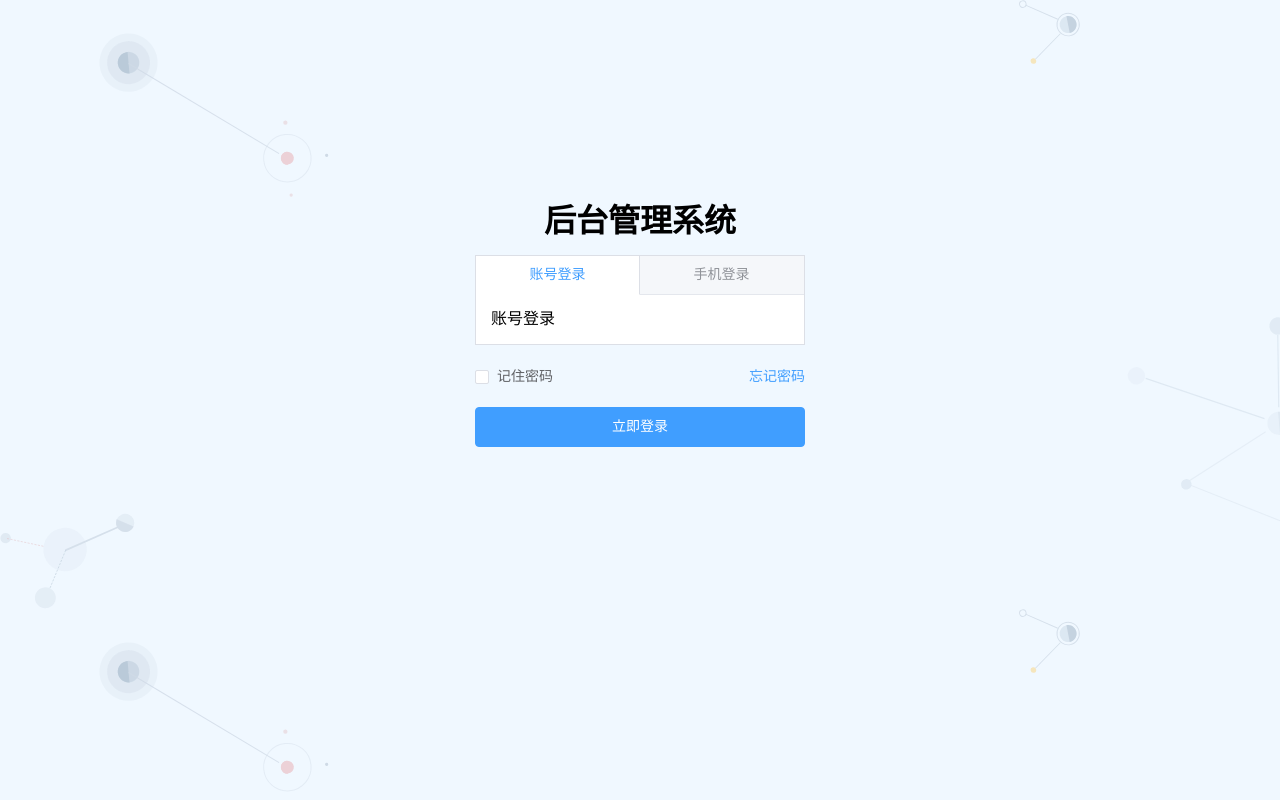
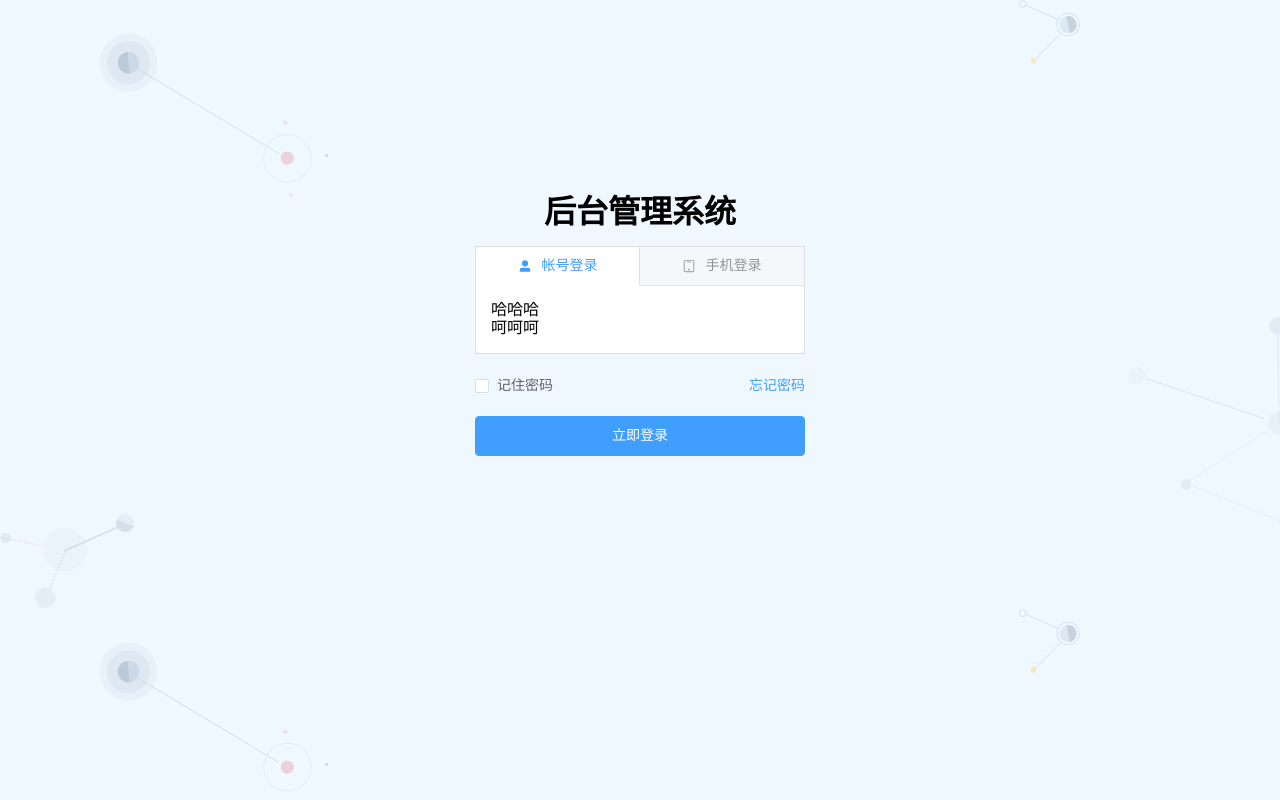
Before and after one commit to Thiefmooner/adminsys, a Vue app: page /#/login in a window 1280 px wide. Built offline with nearby package versions, Linux system fonts and the light colour scheme.

Commit message:
feat:通过activeName可以区分当前选的是哪个tabs

```diff
--- a/components.d.ts
+++ b/components.d.ts
@@ -10,6 +10,7 @@ declare module 'vue' {
     ElButton: typeof import('element-plus/es')['ElButton']
     ElCheckbox: typeof import('element-plus/es')['ElCheckbox']
     ElContainer: typeof import('element-plus/es')['ElContainer']
+    ElIcon: typeof import('element-plus/es')['ElIcon']
     ElLink: typeof import('element-plus/es')['ElLink']
     ElTabPane: typeof import('element-plus/es')['ElTabPane']
     ElTabs: typeof import('element-plus/es')['ElTabs']
--- a/src/views/login/c-cpns/login-panel.vue
+++ b/src/views/login/c-cpns/login-panel.vue
@@ -2,16 +2,40 @@
   <div class="login-panel">
     <h1 class="title">后台管理系统</h1>
     <div class="tabs">
-      <el-tabs type="border-card" stretch>
-        <el-tab-pane label="账号登录">账号登录</el-tab-pane>
-        <el-tab-pane label="手机登录">手机登录</el-tab-pane>
+      <!--activeName是选中tabs的name值，
+      你选择哪个tabs，activeName就是那个tabs的name值-->
+      <el-tabs type="border-card" stretch v-model="activeName">
+        <el-tab-pane label="账号登录" name="account">
+          <template #label>
+            <div class="label">
+              <el-icon><user-filled /></el-icon>
+              <span class="text">帐号登录</span>
+            </div>
+          </template>
+          <div>哈哈哈</div>
+          <div>呵呵呵</div>
+        </el-tab-pane>
+        <el-tab-pane label="手机登录" name="phone">
+          <template #label>
+            <div class="label">
+              <el-icon><Cellphone /></el-icon>
+              <span class="text">手机登录</span>
+            </div>
+          </template>
+          <div>hhh</div>
+          <div>hhhhh</div>
+        </el-tab-pane>
       </el-tabs>
     </div>
     <div class="control-account">
       <el-checkbox v-model="isRemember" label="记住密码" size="large" />
       <el-link type="primary">忘记密码</el-link>
     </div>
-    <el-button class="login-btn" type="primary" size="large"
+    <el-button
+      class="login-btn"
+      type="primary"
+      size="large"
+      @click="listenLoginAction"
       >立即登录</el-button
     >
   </div>
@@ -19,7 +43,12 @@
 
 <script setup lang="ts">
 import { ref } from 'vue'
+import { Cellphone, UserFilled } from '@element-plus/icons-vue'
+const activeName = ref('account')
 const isRemember = ref(false)
+const listenLoginAction = function () {
+  console.log(activeName.value)
+}
 </script>
 
 <style lang="less" scoped>
@@ -41,4 +70,13 @@ const isRemember = ref(false)
     //--el-button-size: 50px;
   }
 }
+
+.label {
+  display: flex;
+  align-items: center;
+  justify-content: center;
+  .text {
+    margin-left: 10px;
+  }
+}
 </style>
```
